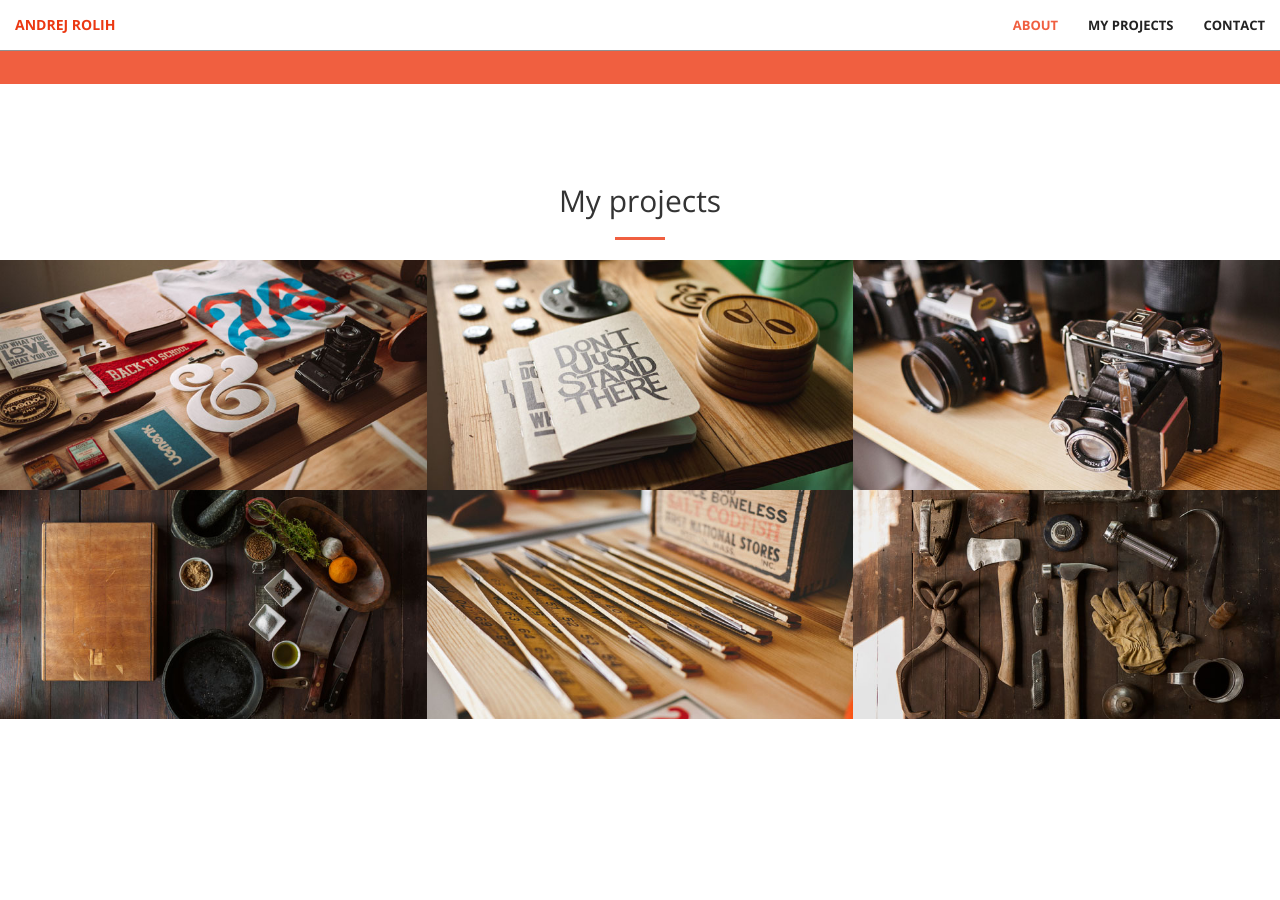
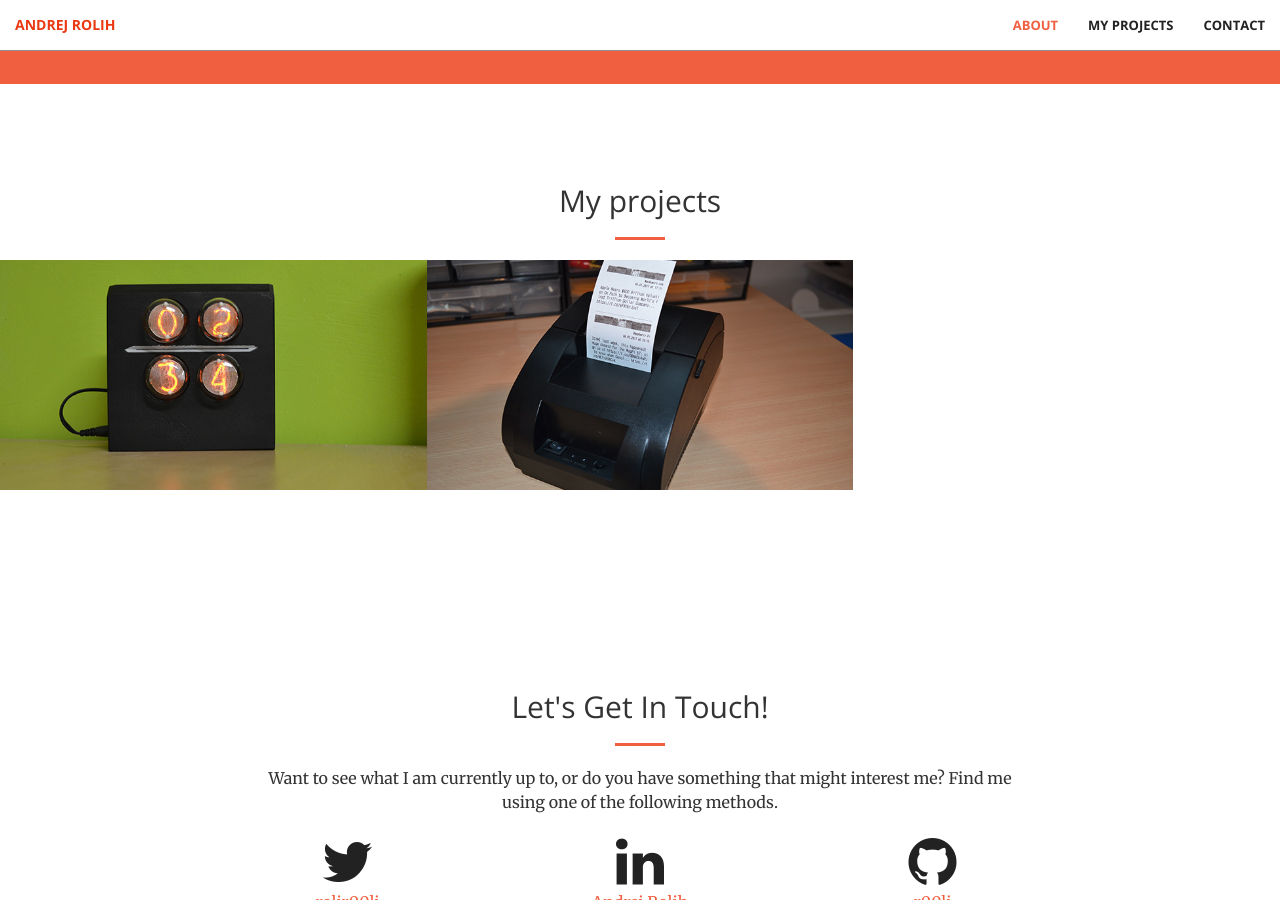
Before and after one commit to r00li/r00li.github.io, a Jekyll site: the page built from index.html, in a window 1280 px wide and 900 px high, scrolled down 1350 px. Built offline with Jekyll 4.4.1, drawn with Linux system fonts in a browser that asks for light colours.

Commit message:
Updated projects

```diff
--- a/_includes/portfolio.html
+++ b/_includes/portfolio.html
@@ -12,95 +12,30 @@
     <div class="container-fluid">
         <div class="row no-gutter">
             <div class="col-lg-4 col-sm-6">
-                <a href="#" class="portfolio-box">
+                <a href="https://hackaday.io/project/5543-nixius" class="portfolio-box">
                     <img src="img/portfolio/1.jpg" class="img-responsive" alt="">
                     <div class="portfolio-box-caption">
                         <div class="portfolio-box-caption-content">
-                            <div class="project-category text-faded">
-                                Category
-                            </div>
                             <div class="project-name">
-                                Project Name
+                                Nixius
                             </div>
                         </div>
                     </div>
                 </a>
             </div>
             <div class="col-lg-4 col-sm-6">
-                <a href="#" class="portfolio-box">
+                <a href="https://hackaday.io/project/163831-roli-tweet-printer" class="portfolio-box">
                     <img src="img/portfolio/2.jpg" class="img-responsive" alt="">
                     <div class="portfolio-box-caption">
                         <div class="portfolio-box-caption-content">
-                            <div class="project-category text-faded">
-                                Category
-                            </div>
                             <div class="project-name">
-                                Project Name
+                                Tweet printer
                             </div>
                         </div>
                     </div>
                 </a>
             </div>
-            <div class="col-lg-4 col-sm-6">
-                <a href="#" class="portfolio-box">
-                    <img src="img/portfolio/3.jpg" class="img-responsive" alt="">
-                    <div class="portfolio-box-caption">
-                        <div class="portfolio-box-caption-content">
-                            <div class="project-category text-faded">
-                                Category
-                            </div>
-                            <div class="project-name">
-                                Project Name
-                            </div>
-                        </div>
-                    </div>
-                </a>
-            </div>
-            <div class="col-lg-4 col-sm-6">
-                <a href="#" class="portfolio-box">
-                    <img src="img/portfolio/4.jpg" class="img-responsive" alt="">
-                    <div class="portfolio-box-caption">
-                        <div class="portfolio-box-caption-content">
-                            <div class="project-category text-faded">
-                                Category
-                            </div>
-                            <div class="project-name">
-                                Project Name
-                            </div>
-                        </div>
-                    </div>
-                </a>
-            </div>
-            <div class="col-lg-4 col-sm-6">
-                <a href="#" class="portfolio-box">
-                    <img src="img/portfolio/5.jpg" class="img-responsive" alt="">
-                    <div class="portfolio-box-caption">
-                        <div class="portfolio-box-caption-content">
-                            <div class="project-category text-faded">
-                                Category
-                            </div>
-                            <div class="project-name">
-                                Project Name
-                            </div>
-                        </div>
-                    </div>
-                </a>
-            </div>
-            <div class="col-lg-4 col-sm-6">
-                <a href="#" class="portfolio-box">
-                    <img src="img/portfolio/6.jpg" class="img-responsive" alt="">
-                    <div class="portfolio-box-caption">
-                        <div class="portfolio-box-caption-content">
-                            <div class="project-category text-faded">
-                                Category
-                            </div>
-                            <div class="project-name">
-                                Project Name
-                            </div>
-                        </div>
-                    </div>
-                </a>
-            </div>
+
         </div>
     </div>
 </section>
```
Also changed, not shown: img/portfolio/1.jpg, img/portfolio/2.jpg, img/portfolio/3.jpg (deleted), img/portfolio/4.jpg (deleted), img/portfolio/5.jpg (deleted), img/portfolio/6.jpg (deleted).
